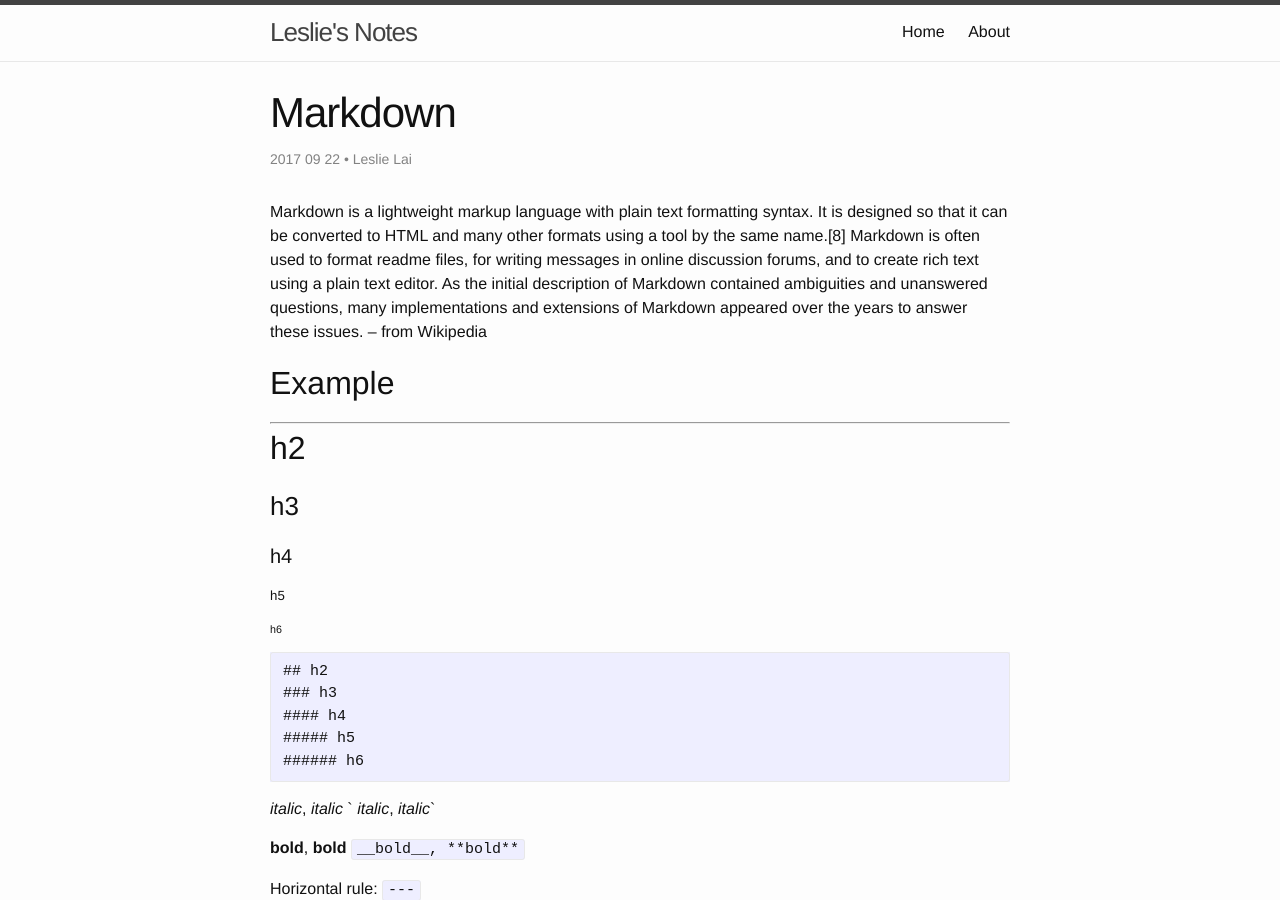
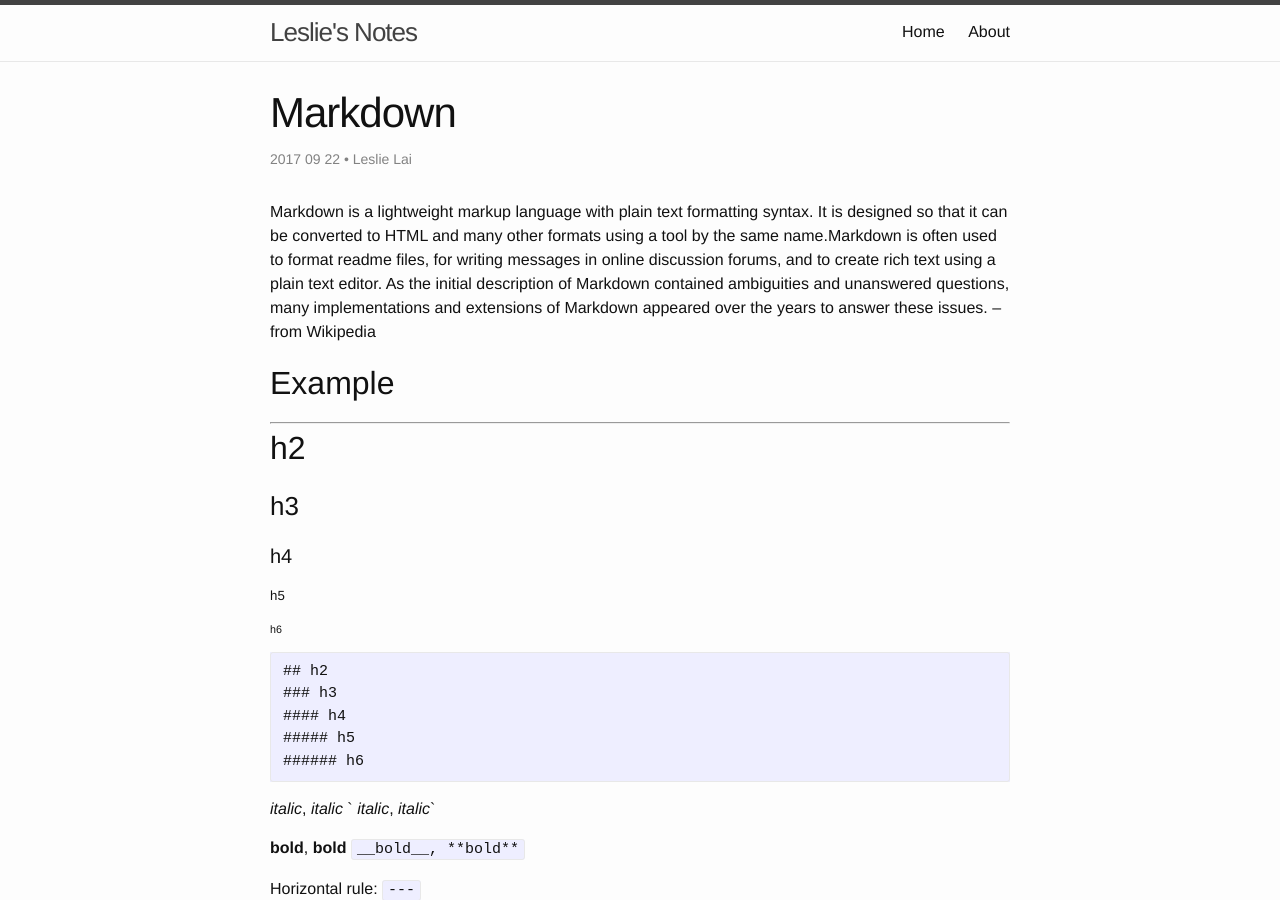
Before and after one commit to lcr/lcr.github.io, a Jekyll site: the page built from _posts/2017-09-22-markdown.md, in a window 1280 px wide and 900 px high. Built offline with Jekyll 4.4.1, drawn with Linux system fonts in a browser that asks for light colours.

Commit message:
first blog

```diff
--- a/_includes/icon-github.html
+++ b/_includes/icon-github.html
@@ -1 +1 @@
-<a href="https://github.com/lcr/"><span class="icon icon--github">{% include icon-github.svg %}</span></a>
+<a class="icon-bg" href="https://github.com/lcr/"><span class="icon icon--github">{% include icon-github.svg %}</span></a>
--- a/_posts/2017-09-22-markdown.md
+++ b/_posts/2017-09-22-markdown.md
@@ -3,7 +3,7 @@ layout: post
 title: "Markdown"
 author: "Leslie Lai"
 ---
-Markdown is a lightweight markup language with plain text formatting syntax. It is designed so that it can be converted to HTML and many other formats using a tool by the same name.[8] Markdown is often used to format readme files, for writing messages in online discussion forums, and to create rich text using a plain text editor. As the initial description of Markdown contained ambiguities and unanswered questions, many implementations and extensions of Markdown appeared over the years to answer these issues. -- from Wikipedia
+Markdown is a lightweight markup language with plain text formatting syntax. It is designed so that it can be converted to HTML and many other formats using a tool by the same name.Markdown is often used to format readme files, for writing messages in online discussion forums, and to create rich text using a plain text editor. As the initial description of Markdown contained ambiguities and unanswered questions, many implementations and extensions of Markdown appeared over the years to answer these issues. -- from Wikipedia
 
 
 ## Example
```
Also changed, not shown: img/favicon.ico.
